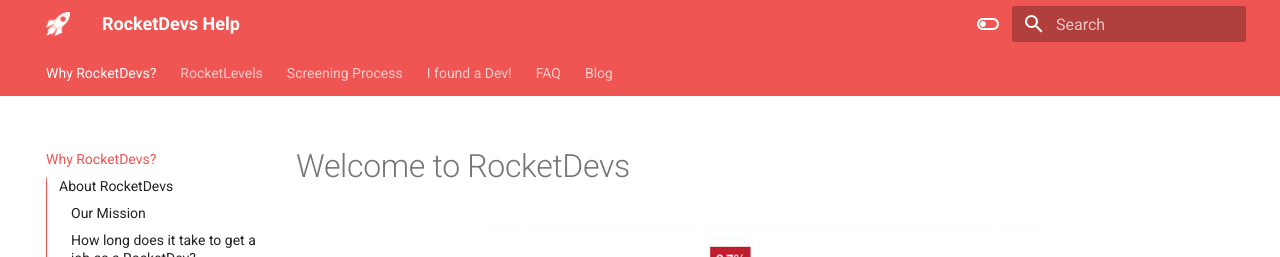
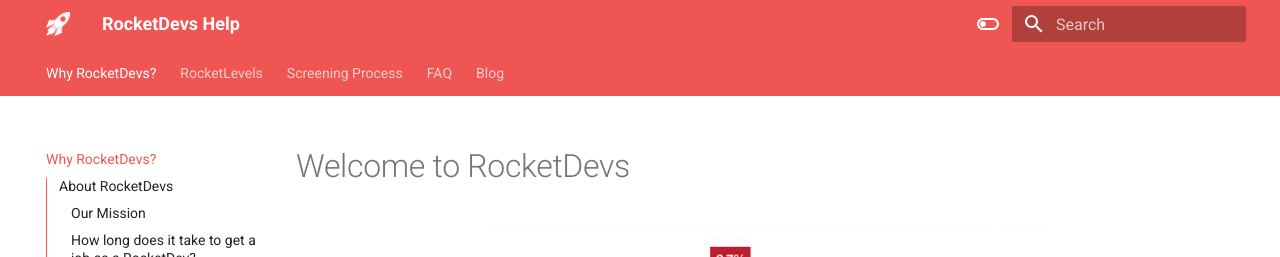
Before and after one commit to TheLastSultan/RocketDevsDocs, an MkDocs documentation site: the page built from docs/index.md, in a window 1280 px wide and 900 px high. Shown: the top 257 px of the window. Built offline with MkDocs 1.6.1 and Material for MkDocs 9.7.7, drawn with Linux system fonts in a browser that asks for light colours.

Commit message:
feat: mkdocs

```diff
--- a/mkdocs.yml
+++ b/mkdocs.yml
@@ -32,7 +32,6 @@
   - Why RocketDevs?: index.md
   - RocketLevels: HiringGuide.md
   - Screening Process: TechnicalScreeningProcess.md
-  - I found a Dev!: IFoundaDev.md
   - FAQ: FAQS.md
   - Blog:
     - Home: blog/home.md
```
